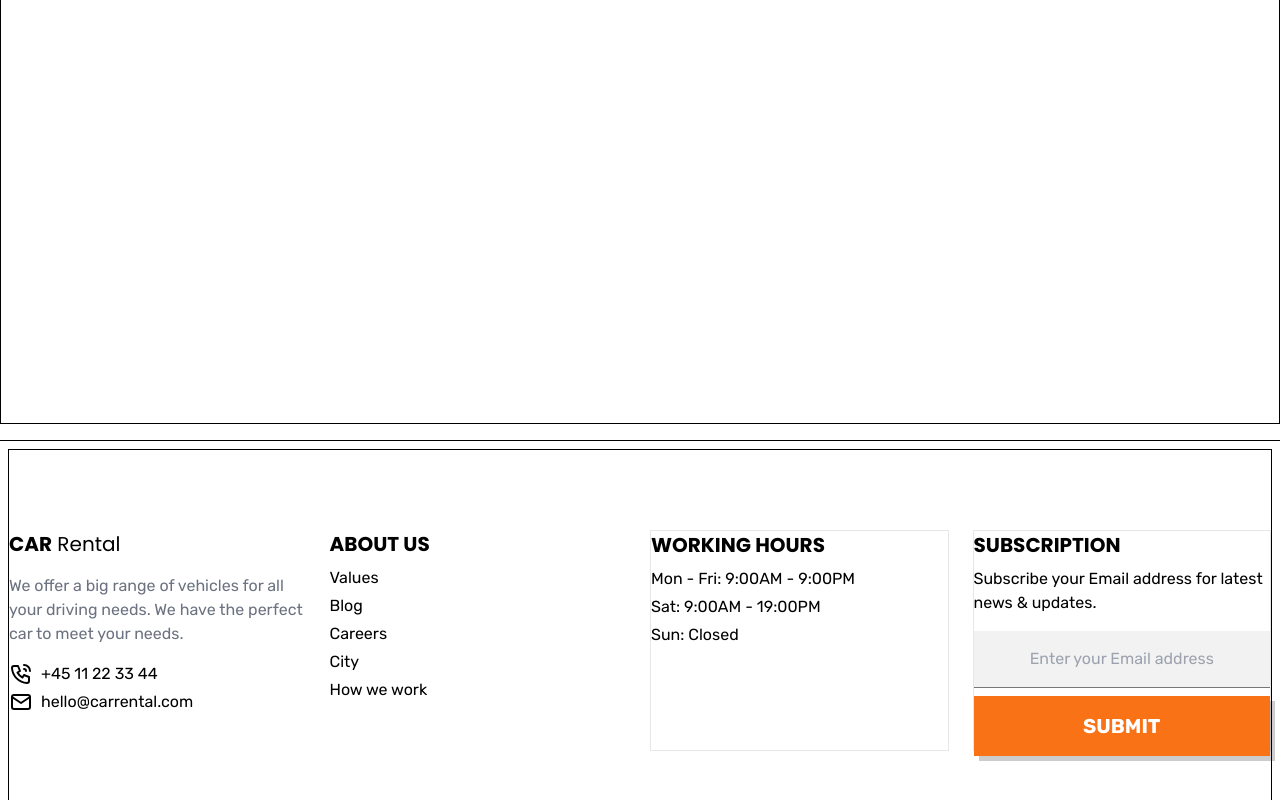
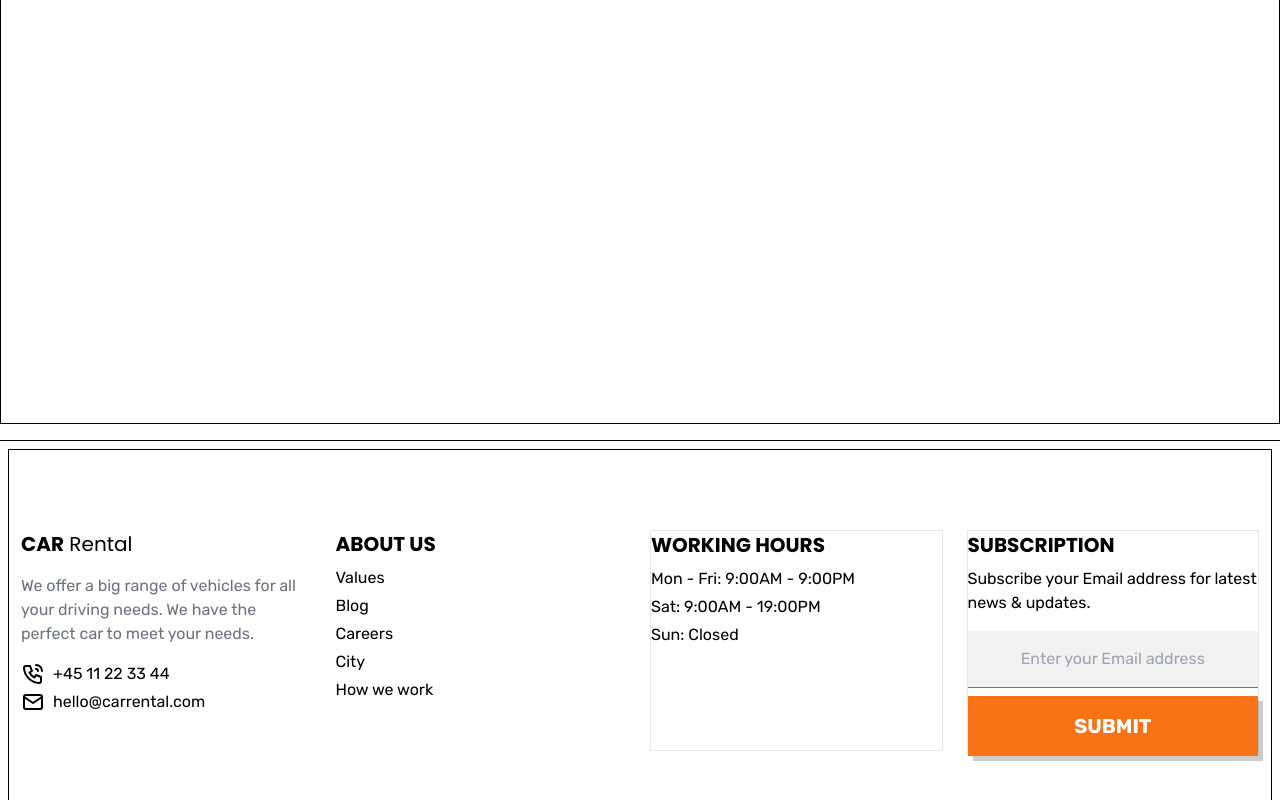
Before and after one commit to mrlzzz/portfolio-car-rental, a React (Vite) app: page /contact in a window 1280 px wide. Shown: the part 1282-2082 px from the top of the page. Built offline with nearby package versions, Linux system fonts and the light colour scheme.

Commit message:
fix: footer padding

```diff
--- a/src/components/Fleet.tsx
+++ b/src/components/Fleet.tsx
@@ -4,7 +4,7 @@ const Fleet = () => {
   return (
     <section className="mx-auto my-4 border border-black lg:h-screen">
       <div className="flex h-full flex-col items-center justify-between">
-        <div className="flex w-full flex-col gap-10 bg-gray-800 py-16 text-center text-white">
+        <div className="flex w-full flex-col gap-10 bg-gray-800 p-5 py-16 text-center text-white">
           <h1 className="text-5xl font-bold">
             Save big with our cheap car rental!
           </h1>
--- a/src/components/Footer.tsx
+++ b/src/components/Footer.tsx
@@ -3,8 +3,8 @@ import Icon from "../utils/Icon";
 const Footer = () => {
   return (
     <footer className="flex items-center justify-center border-t border-black  p-2 lg:h-[50vh]">
-      <section className="mx-auto flex h-full w-full max-w-7xl flex-col gap-10 border border-black py-10 text-center lg:flex-row lg:gap-6 lg:py-20 lg:text-left">
-        <div className="flex flex-1 flex-col gap-4 ">
+      <section className="mx-auto flex h-full w-full max-w-7xl flex-col gap-10 border border-black p-3 py-10 text-center lg:flex-row lg:gap-6 lg:py-20 lg:text-left">
+        <div className="flex flex-1 flex-col gap-4">
           <h1 className="text-xl ">
             <span className="font-bold">CAR</span> Rental
           </h1>
```
